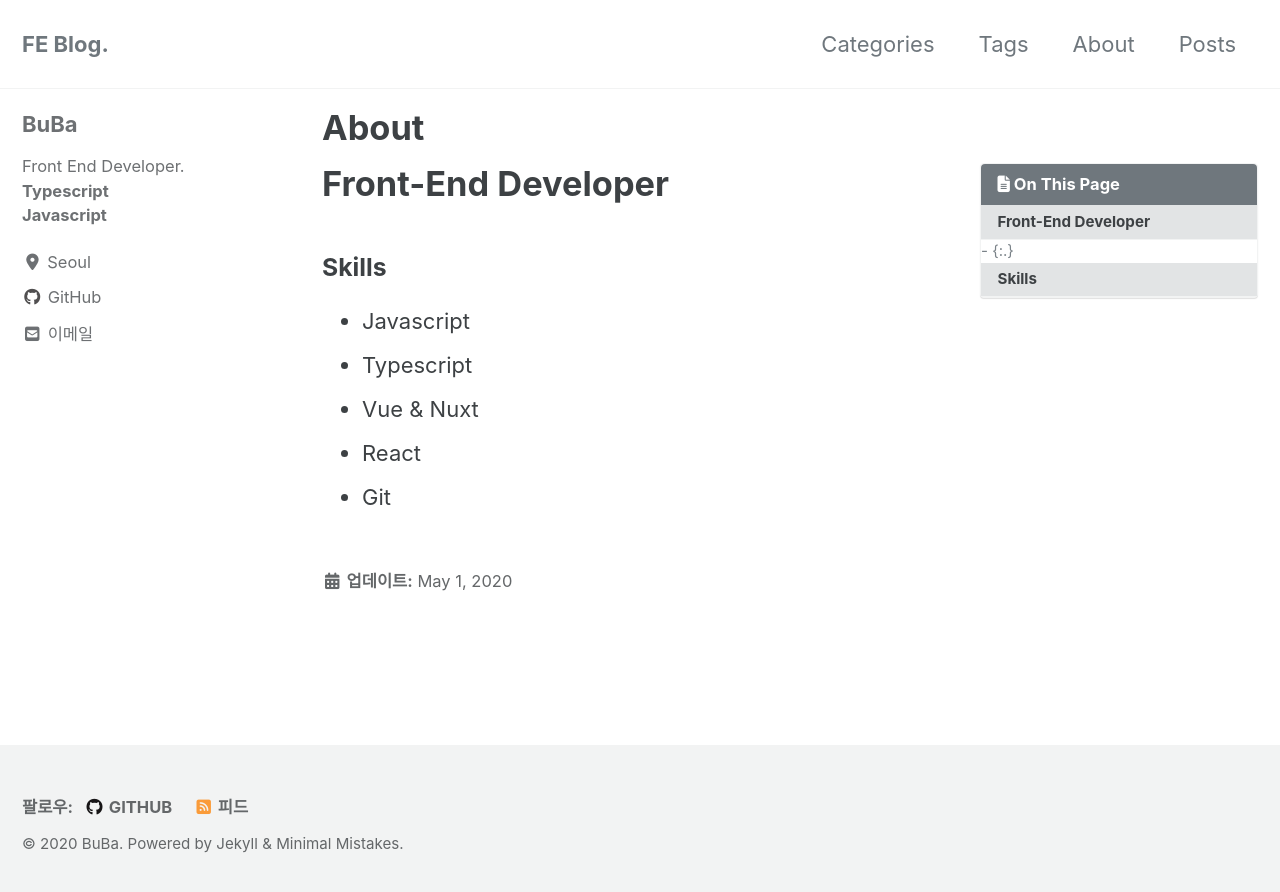
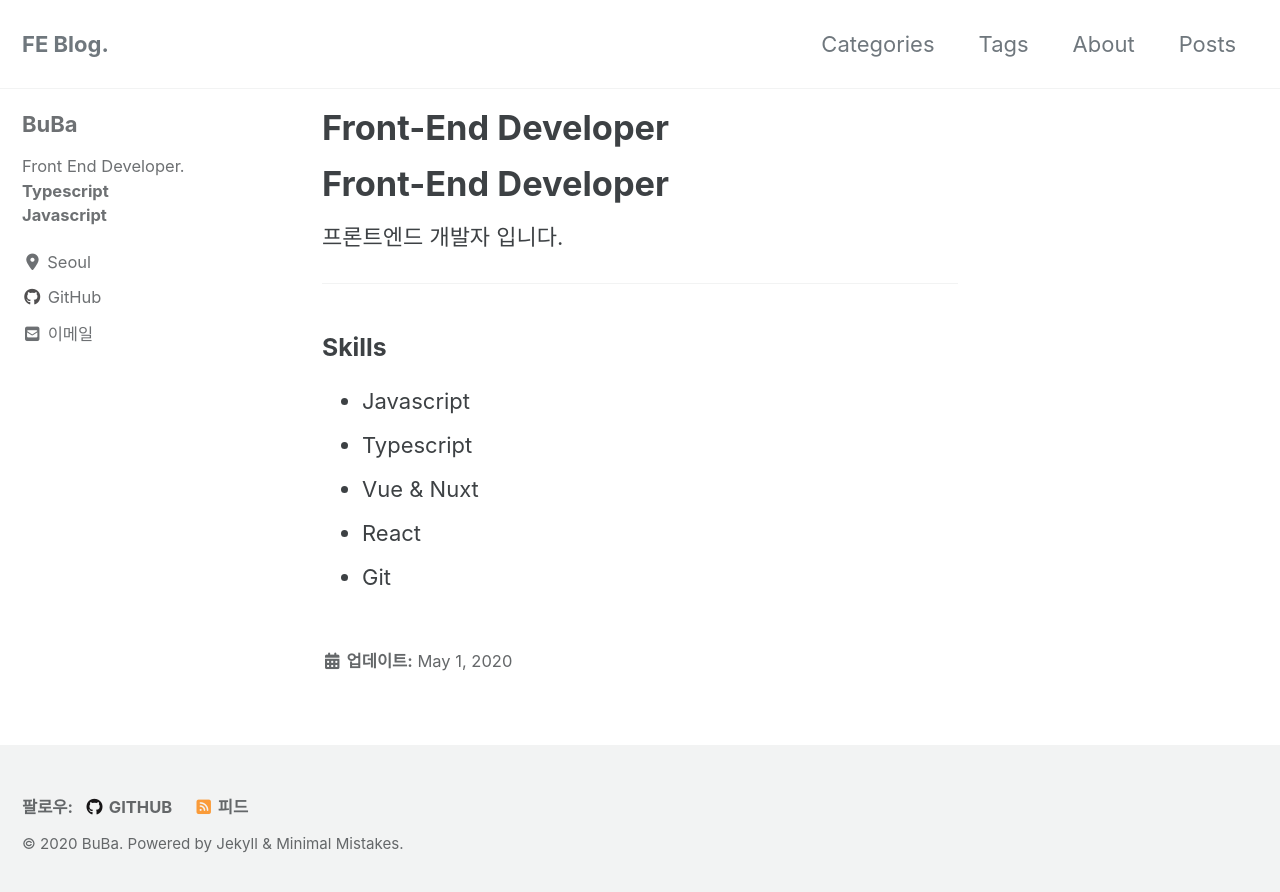
Before and after one commit to seonk94/seonk94.github.io, a Jekyll site: the page built from _pages/about.md, in a window 1280 px wide. Shown: the top 892 px of the page. Built offline with Jekyll 4.4.1, drawn with Linux system fonts in a browser that asks for light colours; cached includes are drawn as plain includes; nearby versions of some CDN libraries; our own code applies the rules of GitHub Pages for plain Markdown files.

Commit message:
fix: about page - title, toc remove

```diff
--- a/_pages/about.md
+++ b/_pages/about.md
@@ -1,6 +1,5 @@
 ---
 permalink: /about/
-title: "About"
 excerpt: "Minimal Mistakes is a flexible two-column Jekyll theme."
 layouts_gallery:
   - url: /assets/images/mm-layout-splash.png
@@ -13,12 +12,17 @@ layouts_gallery:
     image_path: /assets/images/mm-layout-archive.png
     alt: "archive layout example"
 last_modified_at: 2020-05-01T10:15:22-04:00
-toc: true
+# toc: true
 ---
 
 # Front-End Developer
 
+프론트엔드 개발자 입니다.
+
+---
+
 ### Skills
+
 - Javascript
 - Typescript
 - Vue & Nuxt
```
